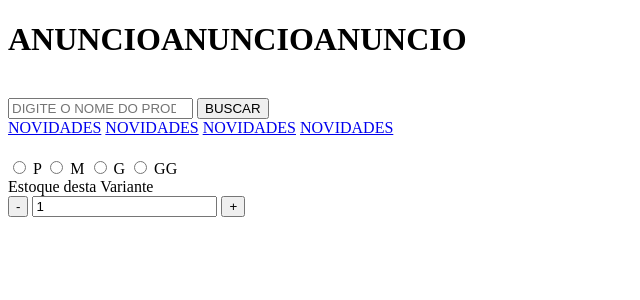
After one commit to Milleny-pin/AB-COLLECTION, a Flask app: template templates/tela_compras.html in a window 1280 px wide. The commit adds this page. Shown: the top 300 px of the page, without its empty margins (0-640 px from the left). Run offline with Flask 3, Linux system fonts and the light colour scheme; the template is opened without the code that fills it, so the values that code supplies are empty; parts of the project's set-up code (start-up, migrations or seed data) failed here and were passed over.

Commit message:
Ajustes na rota de cadastro e html de cadastro, criação inicial da página de compra

```diff
--- /dev/null
+++ b/templates/tela_compras.html
@@ -0,0 +1,82 @@
+<!DOCTYPE html>
+<html lang="PT-BR">
+<head>
+    <meta charset="UTF-8">
+    <meta name="viewport" content="width=device-width, initial-scale=1.0">
+    <title>ABCOLLECTION</title>
+</head>
+<body>
+     <header>
+    <div class="anuncios">
+        <div class="div_anuncio">
+            <h1>ANUNCIOANUNCIOANUNCIO</h1>
+        </div>
+    </div>
+
+
+    <div class="buscas">
+        <div class="buscas1">
+            <img src="">
+            <form action="/buscar" method="GET">
+                <input type="search" name="busca" placeholder="DIGITE O NOME DO PRODUTO">
+                <button type="submit">BUSCAR</button>
+            </form>
+       </div>
+
+        <nav class="menu-principal">
+            <a href="#novidades" class="novidades">NOVIDADES</a>
+            <a href="#novidades" class="novidades">NOVIDADES</a>
+            <a href="#novidades" class="novidades">NOVIDADES</a>
+            <a href="#novidades" class="novidades">NOVIDADES</a>
+
+        </nav>
+
+    </div>
+</header>
+
+<div class="produto_comprar">
+        <h1>{{products.name}}</h1>
+        <p>{{products.price}}</p>
+
+        <div class="tamanhos">
+            <input type="radio" id="tamanho_p" name="tamanho" value="p" class="radio-button-input" required>
+            <label for="tamanho_p" class="radio-button-label">P</label>
+
+            <input type="radio" id="tamanho_m" name="tamanho" value="m" class="radio-button-input" required>
+            <label for="tamanho_m" class="radio-button-label">M</label>
+
+            <input type="radio" id="tamanho_g" name="tamanho" value="g" class="radio-button-input" required>
+            <label for="tamanho_g" class="radio-button-label">G</label>
+
+            <input type="radio" id="tamanho_gg" name="tamanho" value="gg" class="radio-button-input" required>
+            <label for="tamanho_g" class="radio-button-label">GG</label>
+        </div>
+
+        <div>
+                    <label for="estoque" class="block text-sm font-medium text-gray-700 mb-2">Estoque desta Variante</label>
+                    <div class="quantity-control">
+                        <!-- Botão de Decremento -->
+                        <button type="button" class="quantity-btn rounded-l-lg border-r border-gray-300" onclick="updateQuantity('estoque', -1)">
+                            -
+                        </button>
+                        <!-- Campo de Input (o nome "estoque" deve corresponder ao backend) -->
+                        <input type="number" id="estoque" name="estoque" value="1" min="1" required
+                               class="quantity-input text-gray-900 focus:outline-none">
+                        <!-- Botão de Incremento -->
+                        <button type="button" class="quantity-btn rounded-r-lg border-l border-gray-300" onclick="updateQuantity('estoque', 1)">
+                            +
+                        </button>
+                    </div>
+                </div>
+
+    <img id="principal" src="{{products.image_url[0]}}">
+    <div class="galeria" >
+        {% for img in products.image_url %}
+        <img src="{{img}}" class="thumb">
+        {%endfor%}
+
+    </div>
+</div>
+
+</body>
+</html>
```
Also changed, not shown: routes/admin.py (+49 -16 lines), static/incremento.js (added, +9 -0 lines), templates/cadastro_produtos.html (+18 -0 lines).
